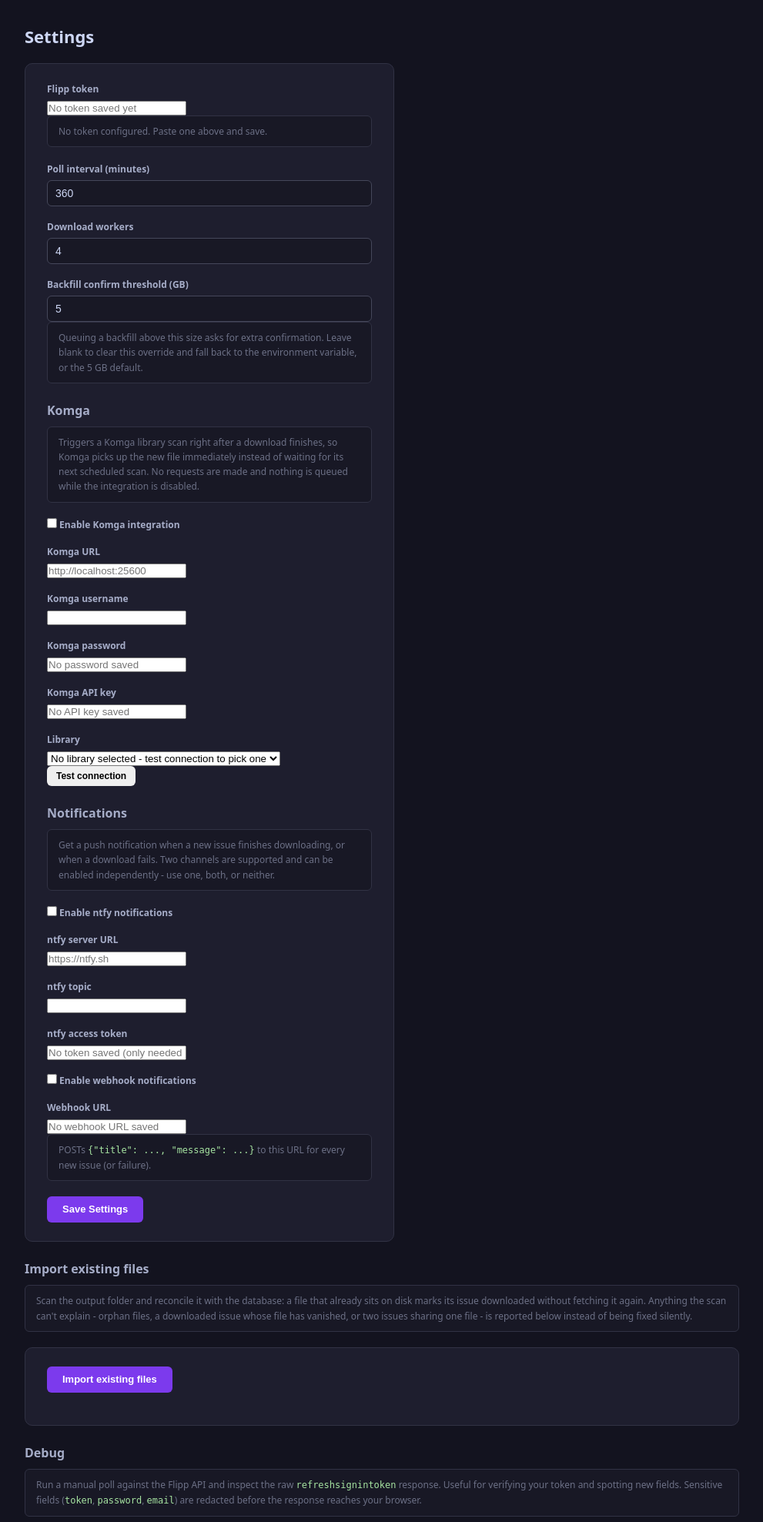
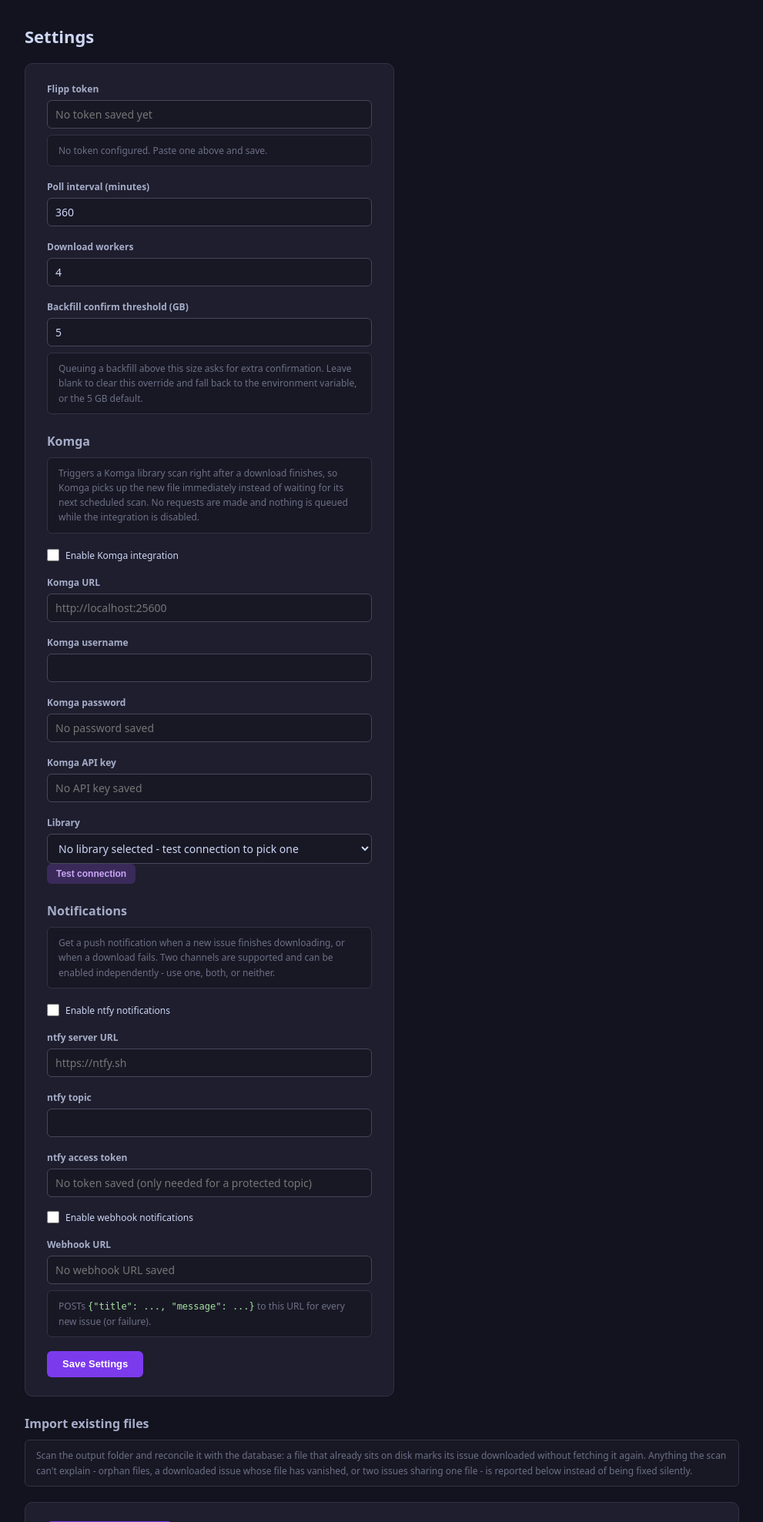
Before and after one commit to Armandur/flipp-dl, a FastAPI app: page /settings in a window 1280 px wide. Shown: the part 51-2028 px from the top of the page at 77% size, without its empty margins (144-1135 px from the left). Run offline with FastAPI, Linux system fonts and the light colour scheme; data that the repository does not hold is empty; some libraries are stand-ins or nearby versions.

Commit message:
Ge inställningssidans fält projektets formgivning
Fältregeln gällde bara sifferfält, så allt som tillkommit sedan dess - token,
Komga-adresser, lösenord, notisinställningar - ritades av webbläsaren själv:
vita, smala och utan padding. Test connection föll tillbaka på systemknappen.

Regeln täcker nu text, lösenord, adresser och rullistor inom ett formulärfält,
checkboxar linjerar med sina etiketter, och hjälptexterna har luft mot fältet
ovanför. Selektorerna är avgränsade till formulärfälten, så filterraderna på
övriga sidor är orörda.

Co-Authored-By: Claude Opus 5 (1M context) <noreply@anthropic.com>
Claude-Session: https://claude.ai/code/session_018QPq8jS56auqPeGeFwFMUg

```diff
--- a/flipp_dl/web/templates/base.html
+++ b/flipp_dl/web/templates/base.html
@@ -211,10 +211,30 @@
     .field { margin-bottom: 18px; }
     label { display: block; font-size: 12px; font-weight: 600;
             color: #a6adc8; margin-bottom: 6px; }
-    input[type="number"] { background: #181825; border: 1px solid #45475a; border-radius: 6px;
-                           color: #cdd6f4; padding: 8px 10px; width: 100%; font-size: 14px;
-                           outline: none; transition: border-color .15s; }
-    input[type="number"]:focus { border-color: #7c3aed; }
+    .field input[type="number"],
+    .field input[type="text"],
+    .field input[type="password"],
+    .field input[type="url"],
+    .field input[type="search"],
+    .field select {
+      background: #181825; border: 1px solid #45475a; border-radius: 6px;
+      color: #cdd6f4; padding: 8px 10px; width: 100%; font-size: 14px;
+      font-family: inherit; outline: none; transition: border-color .15s;
+    }
+    .field input[type="number"]:focus,
+    .field input[type="text"]:focus,
+    .field input[type="password"]:focus,
+    .field input[type="url"]:focus,
+    .field input[type="search"]:focus,
+    .field select:focus { border-color: #7c3aed; }
+    .field select { cursor: pointer; }
+    .field .note { margin-top: 8px; margin-bottom: 0; }
+
+    /* checkboxes */
+    .checkbox-field label { display: flex; align-items: center; gap: 8px;
+                            font-weight: 500; color: #cdd6f4; }
+    .checkbox-field input[type="checkbox"] { accent-color: #7c3aed; cursor: pointer;
+                                             width: 16px; height: 16px; flex-shrink: 0; }
 
     /* filter bar (publications) */
     .filter-bar { display: flex; gap: 10px; align-items: center; flex-wrap: wrap;
--- a/flipp_dl/web/templates/settings.html
+++ b/flipp_dl/web/templates/settings.html
@@ -164,7 +164,7 @@
       </div>
       <button
         type="button"
-        class="btn"
+        class="btn btn-primary-soft"
         id="komga-test-btn"
         hx-post="/settings/komga/test"
         hx-include="#komga_url,#komga_username,#komga_password,#komga_api_key"
```
